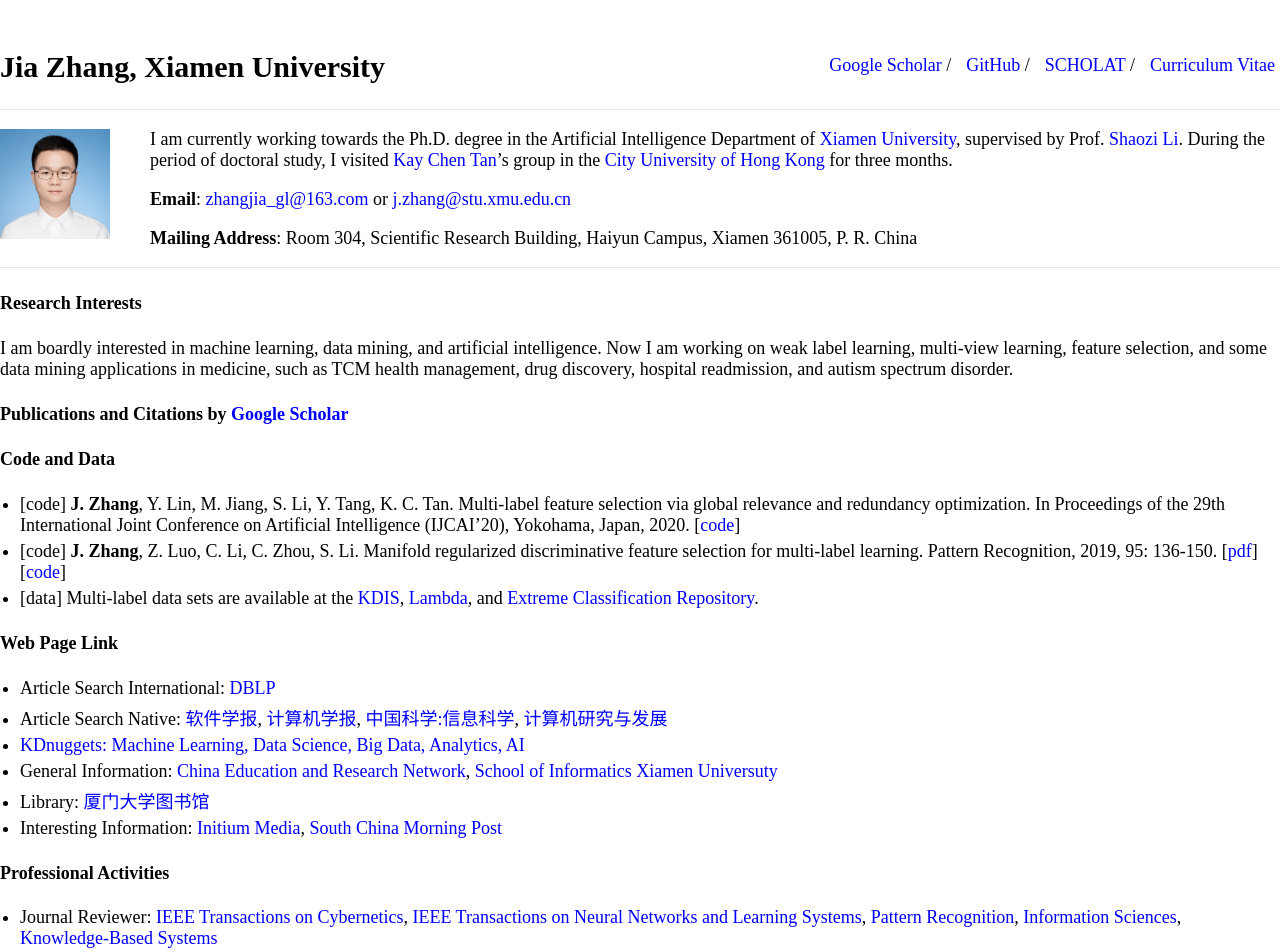
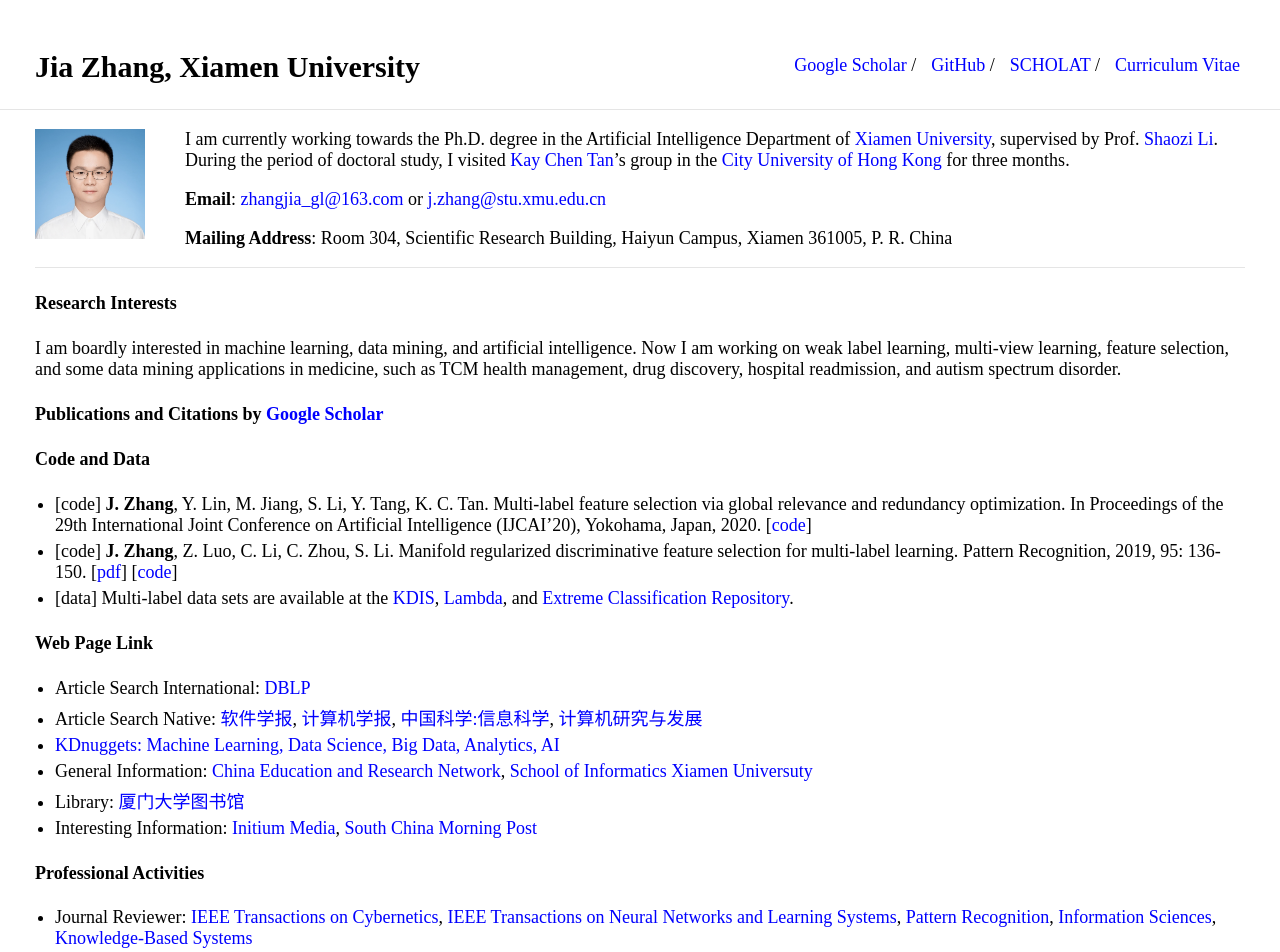
Before and after one commit to jiazhang-ml/jiazhang-ml.github.io, a Jekyll site: the page built from index.md, in a window 1280 px wide. Shown: the top 952 px of the page. Built offline with Jekyll 4.4.1, drawn with Linux system fonts in a browser that asks for light colours.

Commit message:
Update _style.scss

```diff
--- a/_sass/_style.scss
+++ b/_sass/_style.scss
@@ -68,7 +68,7 @@ hr {
 /* Divs */
 
 .container {
-    max-width: 1410px;
+    max-width: 1210px;
     margin: auto;
 
 }
```
